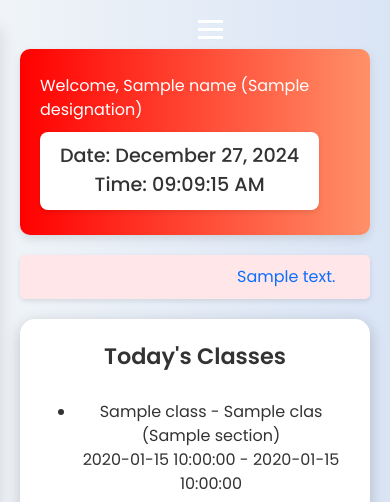
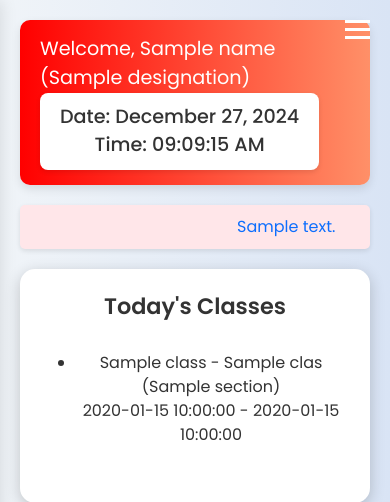
Before and after one commit to rofazhasan/School_Routine, a Flask app: template app/templates/user_dashboard.html in a window 390 px wide. Shown: the top 502 px of the page. Run offline with Flask 3, Linux system fonts and the light colour scheme; tables that the repository leaves empty hold one stand-in row (values such as "Sample post"); the template is opened without the code that fills it: values that come from a table or form of the project are taken from there, most other values are stand-ins (such as "Sample title", 1, 10 or a date in 2020).

Commit message:
Update user_dashboard.html

```diff
--- a/app/templates/user_dashboard.html
+++ b/app/templates/user_dashboard.html
@@ -93,13 +94,11 @@
             display: flex;
             justify-content: space-between;
             align-items: center;
-            flex-wrap: wrap; /* Allow wrapping on smaller screens */
         }
 
-        .navbar .app-name {
+        .navbar .app-name { /* Added for app name and hamburger */
             display: flex;
             align-items: center;
-            margin-bottom: 10px; /* Add spacing below app name */
         }
 
         .navbar .app-name span {
@@ -108,10 +107,9 @@
             margin-right: 10px;
         }
 
-        .navbar .welcome-message {
-            font-size: 1.2rem;
-            word-break: break-word;
-            margin-bottom: 10px; /* Add spacing below welcome message */
+        .navbar .welcome-message { /* Added for welcome message */
+            font-size: 1.2rem; /* Slightly smaller font size */
+            word-break: break-word; /* Allow wrapping */
         }
 
         .card {
@@ -148,7 +146,6 @@
             border-radius: 8px;
             box-shadow: 0 2px 5px rgba(0, 0, 0, 0.1);
             text-align: center;
-            margin-bottom: 10px; /* Add spacing below datetime */
         }
 
         .btn {
@@ -207,9 +199,9 @@
         @media (max-width: 768px) {
             .hamburger {
                 display: block;
-                position: relative; /* Changed to relative for better placement */
+                position: absolute;
                 top: 15px;
-                left: 15px; /* Adjusted position */
+                right: 20px;
                 z-index: 101;
             }
 
@@ -233,12 +225,7 @@
             .dark-mode .dark-mode-toggle {
                 color: black;
             }
-
-            .navbar .welcome-message {
-                font-size: 1rem; /* Smaller font size on mobile */
         }
-        }
-
         .flash-message {
             padding: 10px;
             margin-bottom: 1rem;
```
Also changed, not shown: other parts of app/templates/user_dashboard.html (+14 -57 lines). Lines whose indentation alone changed are shown as unchanged.
